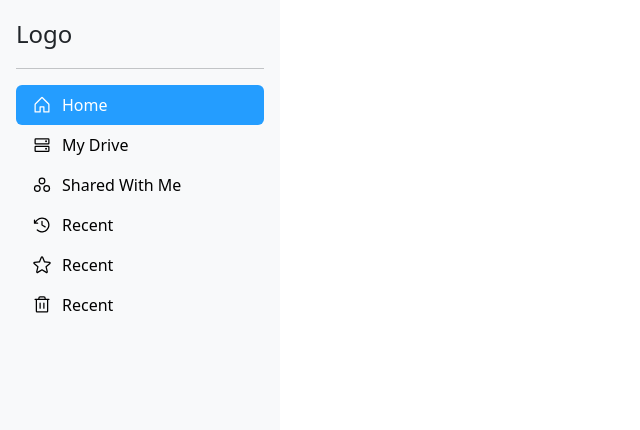
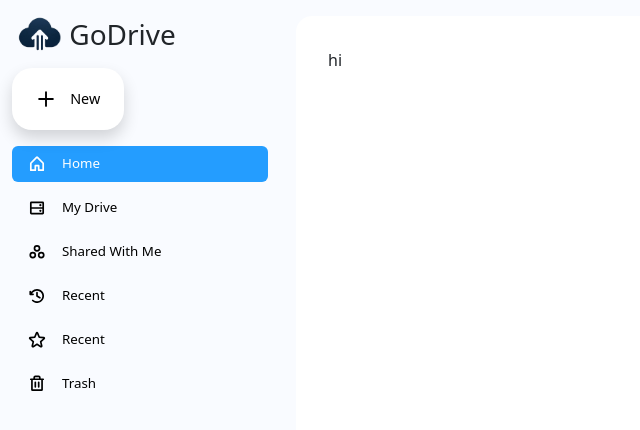
Before and after one commit to momox369/GoDrive, a React (Create React App) app: page /home in a window 1280 px wide. Shown: the top 430 px of the page, without its empty margins (0-640 px from the left). Built offline with nearby package versions, Linux system fonts and the light colour scheme.

Commit message:
New changes

```diff
--- a/src/App.js
+++ b/src/App.js
@@ -1,17 +1,20 @@
 import React from "react";
 import { BrowserRouter, Routes, Route } from "react-router-dom";
 import Sidebar from "./components/Sidebar/Sidebar";
-import Home from "./pages/Home";
-
+import Home from "./pages/Home/Home";
+<link
+  rel="stylesheet"
+  href="https://cdnjs.cloudflare.com/ajax/libs/bootstrap-icons/1.8.1/font/bootstrap-icons.min.css"
+/>;
 const App = () => (
   <BrowserRouter>
-    <div className="d-flex">
+    <div className="d-flex" style={{ backgroundColor: " rgb(249, 251, 255)" }}>
       <Sidebar />
       <main className="flex-grow-1 p-3">
         <Routes>
-          <Route path="/" element={<Home />} />
+          <Route path="/home" element={<Home />} />
 
-          {/* Define more routes as needed */}
+
         </Routes>
       </main>
     </div>
--- /dev/null
+++ b/src/components/Sidebar/Drive/Drive.js
@@ -0,0 +1,53 @@
+import React, { useState, useEffect } from "react";
+import { NavLink, useLocation } from "react-router-dom";
+import { Folder } from "@phosphor-icons/react"; // Assuming you're using this for another purpose within Drive or its children
+import "../sidebar.scss";
+
+const Drive = ({ children, to, icon: Icon }) => {
+  const location = useLocation();
+  const [isDriveExpanded, setDriveExpanded] = useState(false);
+
+  useEffect(() => {
+    if (location.pathname !== "/drive") {
+      setDriveExpanded(false);
+    }
+  }, [location]);
+
+  const handleToggle = (e) => {
+    if (to === "/drive") {
+      setDriveExpanded(!isDriveExpanded);
+      e.preventDefault();
+    }
+  };
+
+  return (
+    <>
+      <NavLink
+        to={to}
+        className="nav-link d-flex align-items-center"
+        aria-current="page"
+        onClick={handleToggle}
+      >
+        {Icon && (
+          <Icon size={18} style={{ marginRight: "1em" }} weight="bold" />
+        )}
+        <span style={{ fontSize: "smaller" }}>{children}</span>
+      </NavLink>
+      {isDriveExpanded && to === "/drive" && (
+        <ul
+          className="list-unstyled"
+          style={{ paddingLeft: "3rem", margin: "0.5rem 0rem" }}
+        >
+          <li>
+            <NavLink to="/drive/folder1">
+              <Folder size={14} style={{ marginRight: "1em" }} weight="bold" />
+              <span style={{ fontSize: "smaller" }}> Folder 1</span>
+            </NavLink>
+          </li>
+        </ul>
+      )}
+    </>
+  );
+};
+
+export default Drive;
--- /dev/null
+++ b/src/components/Sidebar/New/New.js
@@ -0,0 +1,36 @@
+import React, { useState } from "react";
+import { Plus } from "@phosphor-icons/react";
+import "./new.scss";
+
+const New = () => {
+  const [isOpen, setIsOpen] = useState(false);
+
+  const toggleDropdown = () => {
+    setIsOpen(!isOpen);
+  };
+
+  return (
+    <div className="dropdown-container">
+      <button onClick={toggleDropdown} className="dropdown-button">
+        <Plus size={20} style={{ marginRight: ".9rem" }} weight="bold" />
+        New
+      </button>
+
+      {isOpen && (
+        <ul className="dropdown-menu">
+          <li>
+            <button>New folder</button>
+          </li>
+          <li>
+            <button>File upload</button>
+          </li>
+          <li>
+            <button>Folder upload</button>
+          </li>
+        </ul>
+      )}
+    </div>
+  );
+};
+
+export default New;
--- /dev/null
+++ b/src/components/Sidebar/New/new.scss
@@ -0,0 +1,39 @@
+.dropdown-container {
+  position: relative;
+  width: fit-content;
+}
+
+.dropdown-button {
+  background-color: white;
+  margin-bottom: 1rem;
+  border: none;
+  color: black;
+  font-size: 0.9rem;
+  padding: 20px 0px;
+  box-shadow: 0px 0.5rem 1rem rgba(0, 0, 0, 0.16);
+  border-radius: 20px !important;
+  width: 7rem;
+  display: flex;
+  align-items: center;
+  justify-content: center;
+
+  &:hover {
+    background-color: #eaf4ff;
+  }
+
+  &:focus,
+  &:active {
+    border: none;
+    outline: none;
+    box-shadow: 0rem 10px 20px rgba(0, 0, 0, 0.16);
+  }
+}
+
+.dropdown-menu {
+  display: block;
+  position: absolute;
+  z-index: 1000;
+  background-color: white;
+  left: 0;
+  top: 100%;
+}
--- a/src/components/Sidebar/Sidebar.js
+++ b/src/components/Sidebar/Sidebar.js
@@ -1,91 +1,26 @@
 import React from "react";
 import { NavLink } from "react-router-dom";
 import "./sidebar.scss";
-import {
-  CirclesThree,
-  ClockCounterClockwise,
-  HardDrives,
-  House,
-  Star,
-  Trash,
-} from "@phosphor-icons/react";
-
+import { navItems } from "../../config/lists";
+import logo from "../../assets/logo.png";
 const Sidebar = () => (
   <div
-    className="d-flex flex-column flex-shrink-0 p-3 bg-light"
+    className="d-flex flex-column flex-shrink-0 container"
     style={{ width: "280px", height: "100vh" }}
   >
     <a
       href="/"
-      className="d-flex align-items-center mb-3 mb-md-0 me-md-auto link-dark text-decoration-none"
+      className="d-flex align-items-center mb-3 me-md-auto link-dark text-decoration-none"
     >
-      <span className="fs-4">Logo</span>
+      <img src={logo}></img>
+      <h3>GoDrive</h3>
     </a>
-    <hr />
     <ul className="nav nav-pills flex-column mb-auto custom-nav-pills">
-      <li className="nav-item">
-        <NavLink
-          to="/home"
-          className="nav-link d-flex align-items-center"
-          aria-current="page"
-        >
-          <House size={20} style={{ marginRight: "10px" }} />
-          <span>Home</span>
-        </NavLink>
-      </li>
-
-      <li>
-        <NavLink
-          to="/drive"
-          className="nav-link d-flex align-items-center"
-          aria-current="page"
-        >
-          <HardDrives size={20} style={{ marginRight: "10px" }} />
-          <span>My Drive</span>
-        </NavLink>
-      </li>
-
-      <li>
-        <NavLink
-          to="/shared"
-          className="nav-link d-flex align-items-center"
-          aria-current="page"
-        >
-          <CirclesThree size={20} style={{ marginRight: "10px" }} />
-          <span>Shared With Me</span>
-        </NavLink>
-      </li>
-      <li>
-        <NavLink
-          to="/recent"
-          className="nav-link d-flex align-items-center"
-          aria-current="page"
-        >
-          <ClockCounterClockwise size={20} style={{ marginRight: "10px" }} />
-          <span>Recent</span>
-        </NavLink>
-      </li>
-      <li>
-        <NavLink
-          to="/starred"
-          className="nav-link d-flex align-items-center"
-          aria-current="page"
-        >
-          <Star size={20} style={{ marginRight: "10px" }} />
-          <span>Recent</span>
-        </NavLink>
-      </li>
-      <li>
-        <NavLink
-          to="/trash"
-          className="nav-link d-flex align-items-center"
-          aria-current="page"
-        >
-          <Trash size={20} style={{ marginRight: "10px" }} />
-          <span>Recent</span>
-        </NavLink>
-      </li>
-      {/* Add more links as needed */}
+      {navItems.map((navItem, index) => (
+        <li className="nav-item" key={index}>
+          {navItem.item}
+        </li>
+      ))}
     </ul>
   </div>
 );
--- a/src/components/Sidebar/sidebar.scss
+++ b/src/components/Sidebar/sidebar.scss
@@ -1,17 +1,44 @@
-.custom-nav-pills .nav-link {
-  color: black;
-  font-weight: 300;
-  &:hover {
+.custom-nav-pills {
+  .nav-link {
     color: black;
+    font-weight: 300;
+    margin-bottom: 0.5rem;
+
+    &:hover {
+      color: black;
+      background-color: rgb(228, 228, 228);
+    }
+  }
+
+  .nav-link.active {
+    background-color: #249dff !important;
+    color: white;
   }
 }
-.nav.nav-pills.flex-column.mb-auto.custom-nav-pills .nav-link.active {
-  background-color: #249dff;
-  color: white;
-  &:hover {
-    background: #249dff;
+
+img {
+  height: 2em;
+}
+a {
+  font-size: large;
+}
+.container {
+  padding: 1rem 3rem;
+  background-color: rgb(249, 251, 255);
+}
+.link-dark {
+  display: flex;
+  align-items: center;
+  text-decoration: none;
+
+  img {
+    max-height: 100%;
+    object-fit: contain;
+  }
+
+  h3 {
+    margin: 0;
+    padding: 0;
+    line-height: 1;
   }
 }
-.nav.nav-pills.flex-column.mb-auto.custom-nav-pills .nav-link:hover {
-  background-color: rgb(228, 228, 228);
-}
--- /dev/null
+++ b/src/config/lists.jsx
@@ -0,0 +1,111 @@
+import {
+  CirclesThree,
+  ClockCounterClockwise,
+  HardDrives,
+  House,
+  Plus,
+  Star,
+  Trash,
+} from "@phosphor-icons/react";
+import { NavLink } from "react-router-dom";
+import React, { useState } from "react";
+import "../components/Sidebar/sidebar.scss";
+import Drive from "../components/Sidebar/Drive/Drive";
+import New from "../components/Sidebar/New/New";
+
+export const NavItem = ({ children, to, icon: Icon }) => {
+  const [isExpanded, setIsExpanded] = useState(false);
+
+  const handleToggle = () => {
+    if (to === "/drive") {
+      setIsExpanded(!isExpanded);
+    }
+  };
+
+  return (
+    <>
+      <NavLink
+        to={to}
+        className="nav-link d-flex align-items-center"
+        aria-current="page"
+        onClick={handleToggle}
+      >
+        <Icon size={20} style={{ marginRight: "1em" }} weight="bold" />
+        <span>{children}</span>
+      </NavLink>
+      {isExpanded && to === "/drive"}
+    </>
+  );
+};
+
+export const navItems = [
+  {
+    item: <New />,
+  },
+  {
+    item: (
+      <NavLink
+        to="/home"
+        className="nav-link d-flex align-items-center"
+        aria-current="page"
+      >
+        <House size={18} style={{ marginRight: "1em" }} weight="bold" />
+        <span style={{ fontSize: "smaller" }}>Home</span>
+      </NavLink>
+    ),
+  },
+  { item: <Drive icon={HardDrives} to="/drive" children="My Drive" /> },
+  {
+    item: (
+      <NavLink
+        to="/shared"
+        className="nav-link d-flex align-items-center"
+        aria-current="page"
+      >
+        <CirclesThree size={18} style={{ marginRight: "1em" }} weight="bold" />
+        <span style={{ fontSize: "smaller" }}>Shared With Me</span>
+      </NavLink>
+    ),
+  },
+  {
+    item: (
+      <NavLink
+        to="/recent"
+        className="nav-link d-flex align-items-center"
+        aria-current="page"
+      >
+        <ClockCounterClockwise
+          size={18}
+          style={{ marginRight: "1em" }}
+          weight="bold"
+        />
+        <span style={{ fontSize: "smaller" }}>Recent</span>
+      </NavLink>
+    ),
+  },
+
+  {
+    item: (
+      <NavLink
+        to="/starred"
+        className="nav-link d-flex align-items-center"
+        aria-current="page"
+      >
+        <Star size={18} style={{ marginRight: "1em" }} weight="bold" />
+        <span style={{ fontSize: "smaller" }}>Recent</span>
+      </NavLink>
+    ),
+  },
+  {
+    item: (
+      <NavLink
+        to="/trash"
+        className="nav-link d-flex align-items-center"
+        aria-current="page"
+      >
+        <Trash size={18} style={{ marginRight: "1em" }} weight="bold" />
+        <span style={{ fontSize: "smaller" }}>Trash</span>
+      </NavLink>
+    ),
+  },
+];
--- a/src/pages/Home.js
+++ /dev/null
@@ -1,8 +0,0 @@
-import React from "react";
-import Sidebar from "../components/Sidebar/Sidebar";
-
-function Home() {
-  return <div className="content"></div>;
-}
-
-export default Home;
--- /dev/null
+++ b/src/pages/Home/Home.js
@@ -0,0 +1,9 @@
+import React from "react";
+
+import "./home.scss";
+
+function Home() {
+  return <div className="content">hi</div>;
+}
+
+export default Home;
--- /dev/null
+++ b/src/pages/Home/home.scss
@@ -0,0 +1,6 @@
+.content {
+  background-color: white;
+  border-radius: 1rem;
+  height: 95vh;
+  padding: 2rem;
+}
```
Also changed, not shown: src/assets/logo.png (added).
